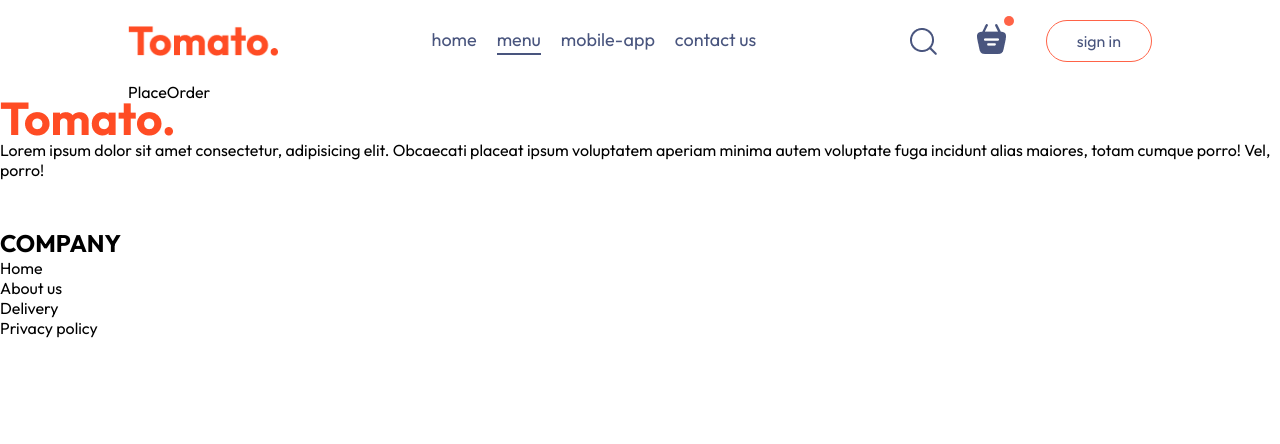
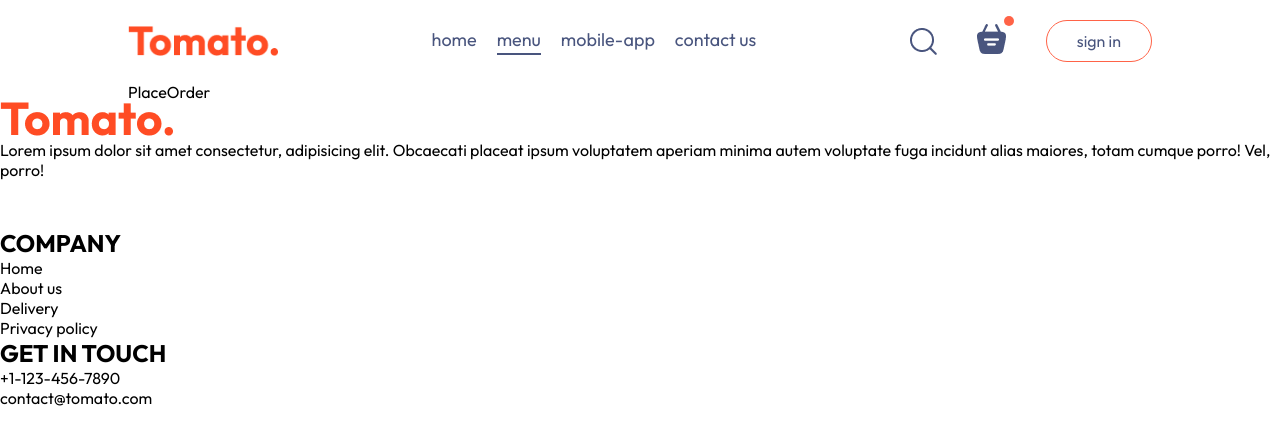
Before and after one commit to UdayChaudhary1/food-delivery-app, a React (Vite) app in the folder frontend/: page /order in a window 1280 px wide. Shown: the top 444 px of the page. Built offline with nearby package versions, Linux system fonts and the light colour scheme.

Commit message:
Add contact details to the right of footer

```diff
--- a/frontend/src/components/Footer/Footer.jsx
+++ b/frontend/src/components/Footer/Footer.jsx
@@ -27,7 +27,13 @@ const Footer = () => {
             <li>Privacy policy</li>
           </ul>
         </div>
-        <div className="footer-content-right"></div>
+        <div className="footer-content-right">
+          <h2>GET IN TOUCH</h2>
+          <ul>
+            <li>+1-123-456-7890</li>
+            <li>contact@tomato.com</li>
+          </ul>
+        </div>
       </div>
     </div>
   );
```
